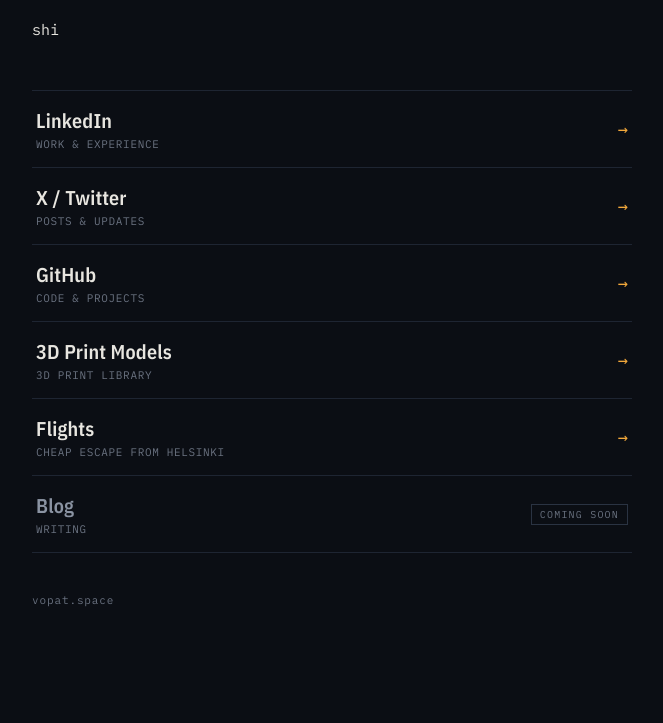
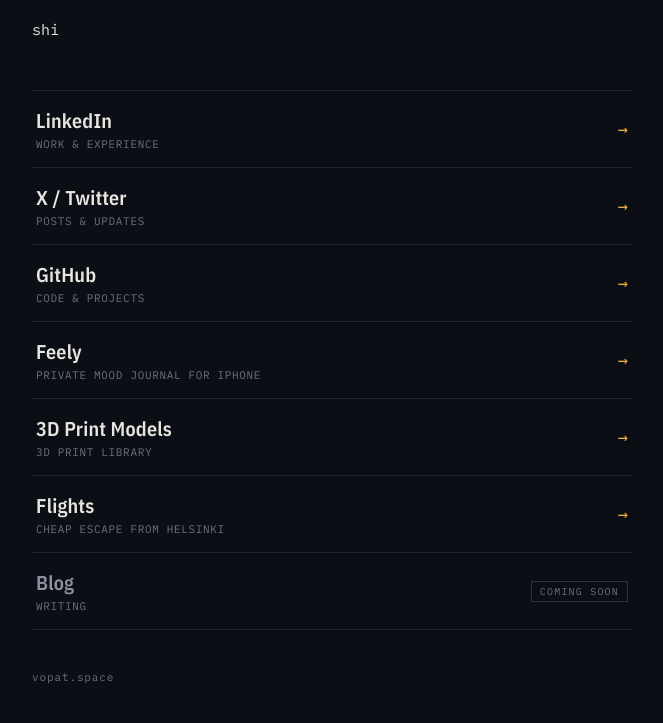
Before and after one commit to tomvopat/hub, a plain HTML site: page index.html in a window 1280 px wide. Shown: the part 185-908 px from the top of the page, without its empty margins (308-971 px from the left). Before the commit the page ends 856 px from the top, so only its background shows below. Drawn offline with nearby package versions, Linux system fonts and the light colour scheme.

Commit message:
Add Feely to the links

```diff
--- a/index.html
+++ b/index.html
@@ -4,7 +4,7 @@
 <meta charset="utf-8">
 <meta name="viewport" content="width=device-width, initial-scale=1">
 <title>Tomas Vopat</title>
-<meta name="description" content="Personal hub of Tomas Vopat — satellite comms software engineer based in Espoo, Finland. Links to GitHub, X, 3D models, flight search, and blog.">
+<meta name="description" content="Personal hub of Tomas Vopat — satellite comms software engineer based in Espoo, Finland. Links to GitHub, X, Feely, 3D models, flight search, and blog.">
 <link rel="preconnect" href="https://fonts.googleapis.com">
 <link rel="preconnect" href="https://fonts.gstatic.com" crossorigin>
 <link href="https://fonts.googleapis.com/css2?family=IBM+Plex+Mono:wght@400;500;600&family=IBM+Plex+Sans+Condensed:wght@600;700&display=swap" rel="stylesheet">
@@ -151,6 +151,10 @@
         <span class="txt"><span class="name">GitHub</span><span class="desc">Code &amp; projects</span></span>
         <span class="arrow">&rarr;</span>
       </a>
+      <a class="link" href="https://feely.vopat.space">
+        <span class="txt"><span class="name">Feely</span><span class="desc">Private mood journal for iPhone</span></span>
+        <span class="arrow">&rarr;</span>
+      </a>
       <a class="link" href="https://makerworld.com/en/@tomvopat">
         <span class="txt"><span class="name">3D Print Models</span><span class="desc">3D Print library</span></span>
         <span class="arrow">&rarr;</span>
```
